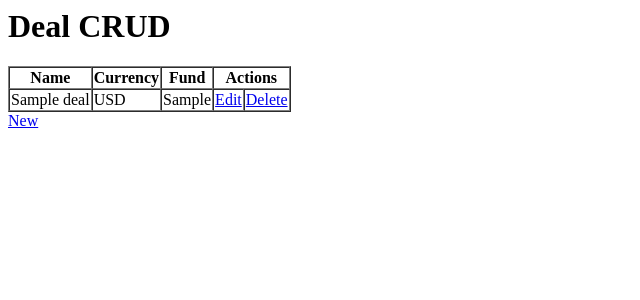
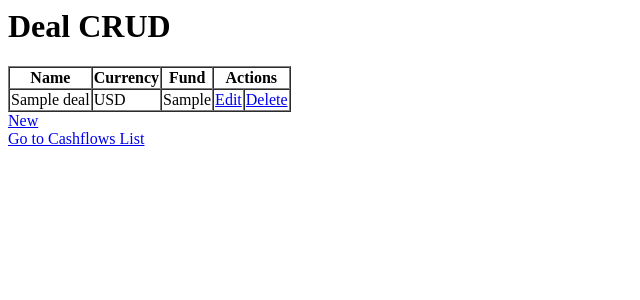
Before and after one commit to limpst/case_study, a Django app: template crud/templates/deal/index.html in a window 1280 px wide. Shown: the top 300 px of the page, without its empty margins (0-640 px from the left). Run offline with Django 3.2, Linux system fonts and the light colour scheme; the template is opened without the code that fills it: values that come from a table or form of the project are taken from there, others are empty; tables that the repository leaves empty hold one stand-in row (values such as "Sample post").

Commit message:
added code
<br>
<a href="{% url "cashflow_list" %}">Go to Cashflows List</a>

```diff
--- a/crud/templates/deal/index.html
+++ b/crud/templates/deal/index.html
@@ -28,3 +28,5 @@
 {% endif  %}
 
 <a href="{% url "deal_new" %}">New</a>
+<br>
+<a href="{% url "cashflow_list" %}">Go to Cashflows List</a>
```
